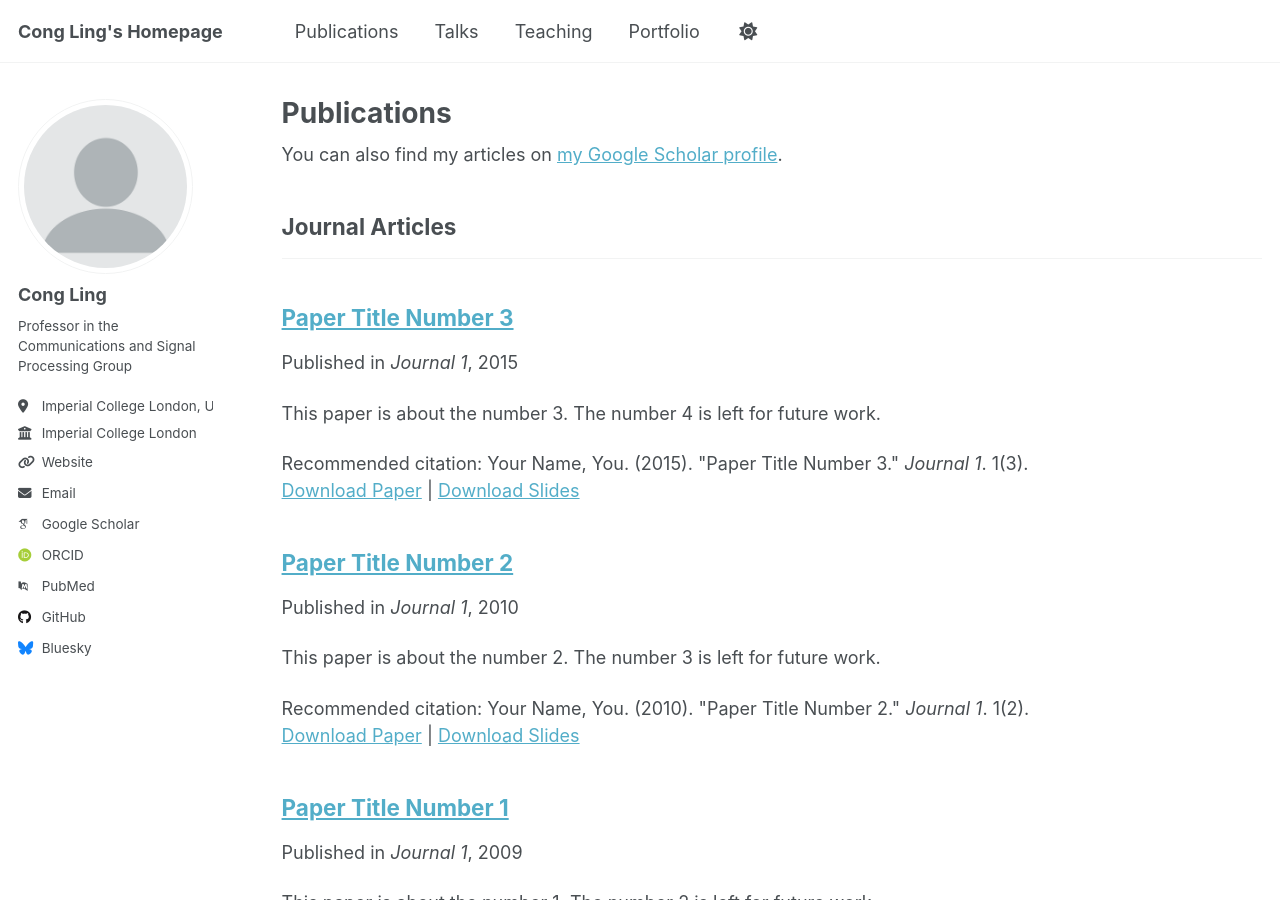
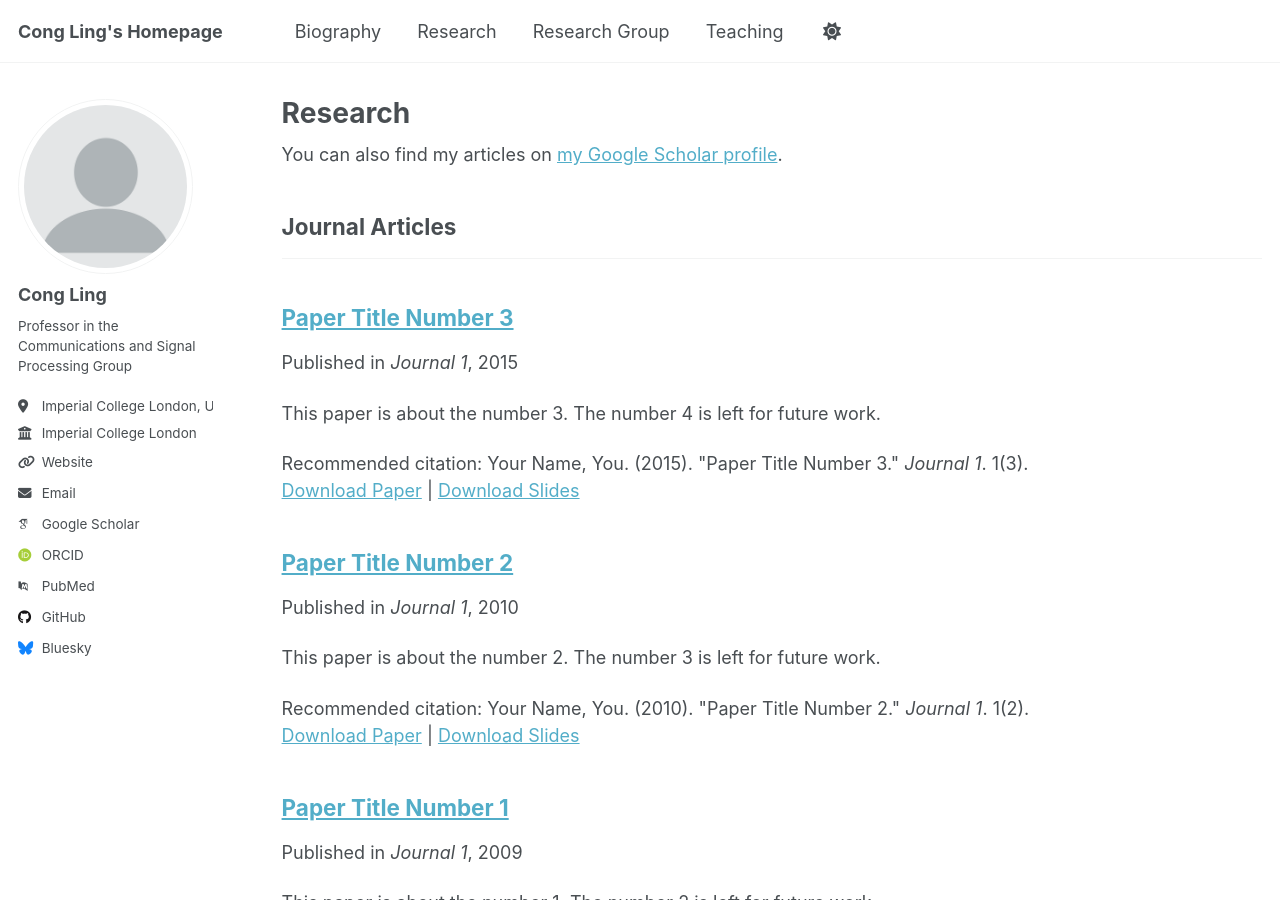
Before and after one commit to FanPUYen/test, a Jekyll site: the page built from _pages/research.html, in a window 1280 px wide and 900 px high. Built offline with Jekyll 4.4.1, drawn with Linux system fonts in a browser that asks for light colours; some web fonts are replaced.

Commit message:
Merge publications into research

```diff
--- a/_data/navigation.yml
+++ b/_data/navigation.yml
@@ -8,17 +8,16 @@
 #      Markdown formatted page while the second is generated using JSON.
 
 main:
-  - title: "Publications"
-    url: /publications/
+  - title: "Biography"
+    url: /
 
-  - title: "Talks"
-    url: /talks/
+  - title: "Research"
+    url: /research/
 
+  - title: "Research Group"
+    url: /research-group/
   - title: "Teaching"
     url: /teaching/
-
-  - title: "Portfolio"
-    url: /portfolio/
 
   #- title: "Blog Posts"
    # url: /year-archive/
--- a/_pages/publications.html
+++ b/_pages/research.html
@@ -1,7 +1,7 @@
 ---
 layout: archive
-title: "Publications"
-permalink: /publications/
+title: "Research"
+permalink: /research/
 author_profile: true
 ---
 
```
Also changed, not shown: _pages/research-group.md (added, +6 -0 lines).
